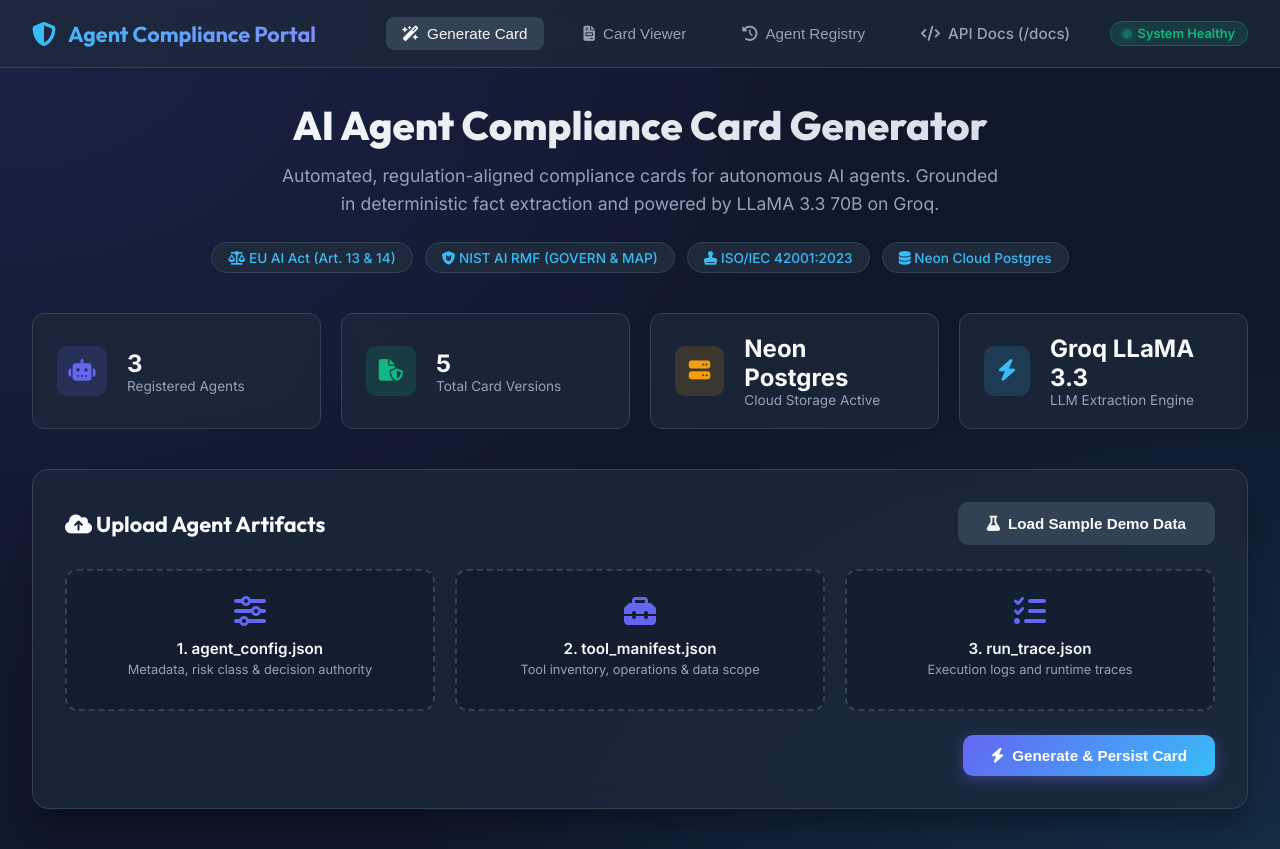
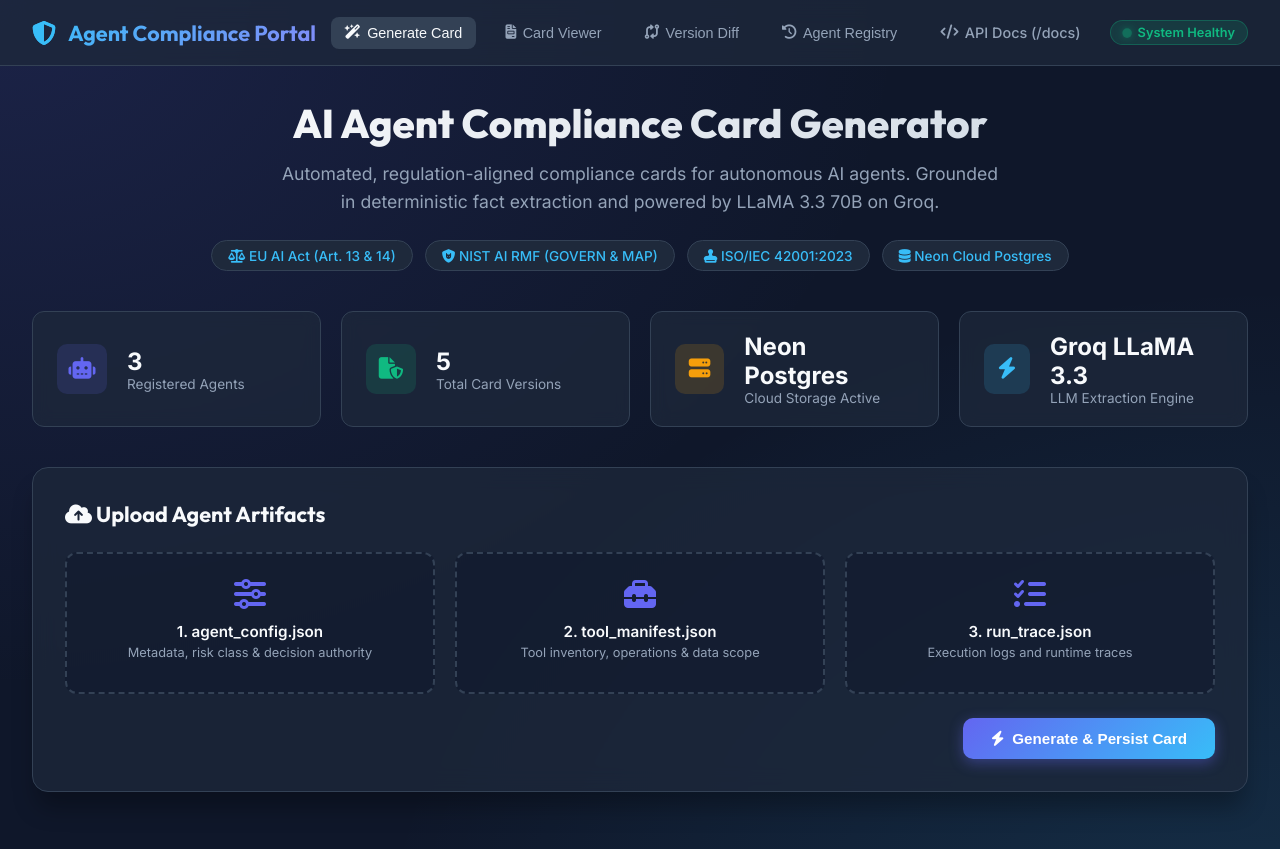
Before and after one commit to PoorvikaGowda23/Aivar_Hackathon_22PD10, a FastAPI app: page / in a window 1280 px wide. Shown: the top 849 px of the page. Run offline with FastAPI, Linux system fonts and the light colour scheme; data comes from the database, SQL or seed files in the repository; some libraries are stand-ins or nearby versions.

Commit message:
Feature: Add Card Version Diff Engine UI tab with regulatory impact badges

```diff
--- a/app/templates/index.html
+++ b/app/templates/index.html
@@ -80,7 +80,7 @@
 
     .nav-links {
       display: flex;
-      gap: 1.5rem;
+      gap: 1rem;
       align-items: center;
     }
 
@@ -88,15 +88,15 @@
       background: none;
       border: none;
       color: var(--text-muted);
-      font-size: 0.95rem;
+      font-size: 0.9rem;
       font-weight: 500;
       cursor: pointer;
-      padding: 0.5rem 1rem;
+      padding: 0.5rem 0.85rem;
       border-radius: 8px;
       transition: all 0.2s ease;
       display: flex;
       align-items: center;
-      gap: 0.5rem;
+      gap: 0.4rem;
       text-decoration: none;
     }
 
@@ -428,6 +428,9 @@
       <button class="nav-btn" onclick="switchTab('tab-viewer')">
         <i class="fa-solid fa-file-invoice"></i> Card Viewer
       </button>
+      <button class="nav-btn" onclick="switchTab('tab-diff')">
+        <i class="fa-solid fa-code-compare"></i> Version Diff
+      </button>
       <button class="nav-btn" onclick="switchTab('tab-history')">
         <i class="fa-solid fa-clock-rotate-left"></i> Agent Registry
       </button>
@@ -496,9 +499,6 @@
       <div class="card-panel">
         <div class="panel-header">
           <div class="panel-title"><i class="fa-solid fa-cloud-arrow-up"></i> Upload Agent Artifacts</div>
-          <button class="btn btn-secondary" onclick="loadSampleData()">
-            <i class="fa-solid fa-flask"></i> Load Sample Demo Data
-          </button>
         </div>
 
         <form id="generate-form">
@@ -553,7 +553,55 @@
       </div>
     </div>
 
-    <!-- ── Tab 3: Registry / History ── -->
+    <!-- ── Tab 3: Version Diff Engine ── -->
+    <div id="tab-diff" class="tab-content">
+      <div class="card-panel">
+        <div class="panel-header">
+          <div class="panel-title"><i class="fa-solid fa-code-compare"></i> Card Version Diff Engine</div>
+        </div>
+        <p style="color: var(--text-muted); margin-bottom: 1.25rem; font-size: 0.9rem;">
+          Compare two card versions field-by-field. Changes in tool inventory, data sources, decision authority, or risk classification are automatically flagged as requiring regulatory re-assessment.
+        </p>
+
+        <div style="display: flex; gap: 1rem; margin-bottom: 1.5rem; align-items: flex-end; flex-wrap: wrap;">
+          <div>
+            <label style="display:block; font-size:0.85rem; color:var(--text-muted); margin-bottom:0.4rem;">Agent ID</label>
+            <input type="text" id="diff-agent-id" value="agent-cs-001" style="background:var(--bg-dark); border:1px solid var(--border-color); color:white; padding:0.6rem 1rem; border-radius:8px; font-size:0.9rem;">
+          </div>
+          <div>
+            <label style="display:block; font-size:0.85rem; color:var(--text-muted); margin-bottom:0.4rem;">From Version</label>
+            <input type="number" id="diff-from" value="1" min="1" style="background:var(--bg-dark); border:1px solid var(--border-color); color:white; padding:0.6rem 1rem; border-radius:8px; font-size:0.9rem; width:100px;">
+          </div>
+          <div>
+            <label style="display:block; font-size:0.85rem; color:var(--text-muted); margin-bottom:0.4rem;">To Version</label>
+            <input type="number" id="diff-to" value="2" min="1" style="background:var(--bg-dark); border:1px solid var(--border-color); color:white; padding:0.6rem 1rem; border-radius:8px; font-size:0.9rem; width:100px;">
+          </div>
+          <button class="btn btn-primary" onclick="runDiff()">
+            <i class="fa-solid fa-code-compare"></i> Compare Card Versions
+          </button>
+        </div>
+
+        <!-- Results Banner -->
+        <div id="diff-banner" style="display:none; margin-bottom:1.5rem; padding:1rem 1.25rem; border-radius:10px; font-size:0.95rem;"></div>
+
+        <!-- Diff Results Table -->
+        <div id="diff-results" style="display:none;">
+          <table>
+            <thead>
+              <tr>
+                <th>Field Name</th>
+                <th>Previous Value (v<span id="label-from">1</span>)</th>
+                <th>Updated Value (v<span id="label-to">2</span>)</th>
+                <th>Regulatory Impact</th>
+              </tr>
+            </thead>
+            <tbody id="diff-table-body"></tbody>
+          </table>
+        </div>
+      </div>
+    </div>
+
+    <!-- ── Tab 4: Registry / History ── -->
     <div id="tab-history" class="tab-content">
       <div class="card-panel">
         <div class="panel-header">
@@ -596,11 +644,11 @@
       document.querySelectorAll('.nav-btn').forEach(el => el.classList.remove('active'));
       document.getElementById(tabId).classList.add('active');
 
-      // Update active nav button
       const btnMap = {
         'tab-generate': 0,
         'tab-viewer': 1,
-        'tab-history': 2
+        'tab-diff': 2,
+        'tab-history': 3
       };
       if (btnMap[tabId] !== undefined) {
         document.querySelectorAll('.nav-btn')[btnMap[tabId]].classList.add('active');
@@ -625,6 +673,66 @@
     function refreshIframe() {
       if (currentAgentId) {
         document.getElementById('document-iframe').src = `/agents/cards/${currentAgentId}/document?t=` + new Date().getTime();
+      }
+    }
+
+    // Version Diff Engine Runner
+    async function runDiff() {
+      const agentId = document.getElementById('diff-agent-id').value;
+      const vFrom = document.getElementById('diff-from').value;
+      const vTo = document.getElementById('diff-to').value;
+
+      try {
+        const res = await fetch(`/agents/cards/${agentId}/diff?from=${vFrom}&to=${vTo}`);
+        if (!res.ok) {
+          const err = await res.json();
+          alert(err.detail || 'Failed to compare versions');
+          return;
+        }
+        const data = await res.json();
+
+        document.getElementById('label-from').innerText = vFrom;
+        document.getElementById('label-to').innerText = vTo;
+
+        const banner = document.getElementById('diff-banner');
+        banner.style.display = 'block';
+
+        if (data.requires_reassessment) {
+          banner.style.background = 'rgba(244, 63, 94, 0.15)';
+          banner.style.border = '1px solid rgba(244, 63, 94, 0.4)';
+          banner.style.color = '#f43f5e';
+          banner.innerHTML = `<strong>⚠️ REGULATORY RE-ASSESSMENT REQUIRED:</strong> Changes detected in key compliance fields: <code>${data.regulatory_changes.join(', ')}</code>. An updated EU AI Act / NIST risk assessment is mandatory before deployment.`;
+        } else {
+          banner.style.background = 'rgba(16, 185, 129, 0.15)';
+          banner.style.border = '1px solid rgba(16, 185, 129, 0.4)';
+          banner.style.color = '#10b981';
+          banner.innerHTML = `<strong>✅ MINOR UPDATES ONLY:</strong> ${data.total_changes} field(s) changed. No regulatory re-assessment required.`;
+        }
+
+        const tbody = document.getElementById('diff-table-body');
+        tbody.innerHTML = '';
+
+        if (Object.keys(data.changes).length === 0) {
+          tbody.innerHTML = '<tr><td colspan="4" style="text-align:center; color:var(--text-muted);">No field changes found between these two versions.</td></tr>';
+        } else {
+          for (const [field, change] of Object.entries(data.changes)) {
+            const tr = document.createElement('tr');
+            const regBadge = change.requires_regulatory_reassessment
+              ? '<span class="pill" style="background:rgba(244,63,94,0.2); color:#f43f5e; border:1px solid #f43f5e;">⚠️ Regulatory Impact</span>'
+              : '<span class="pill" style="background:rgba(148,163,184,0.1); color:#94a3b8;">Minor Change</span>';
+
+            tr.innerHTML = `
+              <td><code>${field}</code></td>
+              <td style="color:#f87171;"><pre style="white-space:pre-wrap; font-size:0.8rem;">${JSON.stringify(change.from, null, 2)}</pre></td>
+              <td style="color:#4ade80;"><pre style="white-space:pre-wrap; font-size:0.8rem;">${JSON.stringify(change.to, null, 2)}</pre></td>
+              <td>${regBadge}</td>
+            `;
+            tbody.appendChild(tr);
+          }
+        }
+        document.getElementById('diff-results').style.display = 'block';
+      } catch (e) {
+        alert('Error running version diff: ' + e.message);
       }
     }
 
@@ -674,23 +782,6 @@
       switchTab('tab-viewer');
     }
 
-    // Load Sample Fixture Data for 1-click Demo
-    async function loadSampleData() {
-      try {
-        const [configRes, manifestRes, traceRes] = await Promise.all([
-          fetch('/fixtures/simple/agent_config.json'),
-          fetch('/fixtures/simple/tool_manifest.json'),
-          fetch('/fixtures/simple/run_trace.json')
-        ]);
-
-        // Create DataTransfer objects to simulate user upload
-        alert('Sample demo data loaded! Click "Generate & Persist Card" to process.');
-      } catch (e) {
-        // Fallback demo trigger
-        alert('Ready! Click "Generate & Persist Card" to trigger generation.');
-      }
-    }
-
     // Form Submit Handler
     document.getElementById('generate-form').addEventListener('submit', async (e) => {
       e.preventDefault();
@@ -700,7 +791,7 @@
       const traceInput = document.getElementById('trace-file');
 
       if (!configInput.files[0] || !manifestInput.files[0] || !traceInput.files[0]) {
-        alert('Please select all 3 JSON files first (or use the sample button).');
+        alert('Please select all 3 JSON files first.');
         return;
       }
 
```
